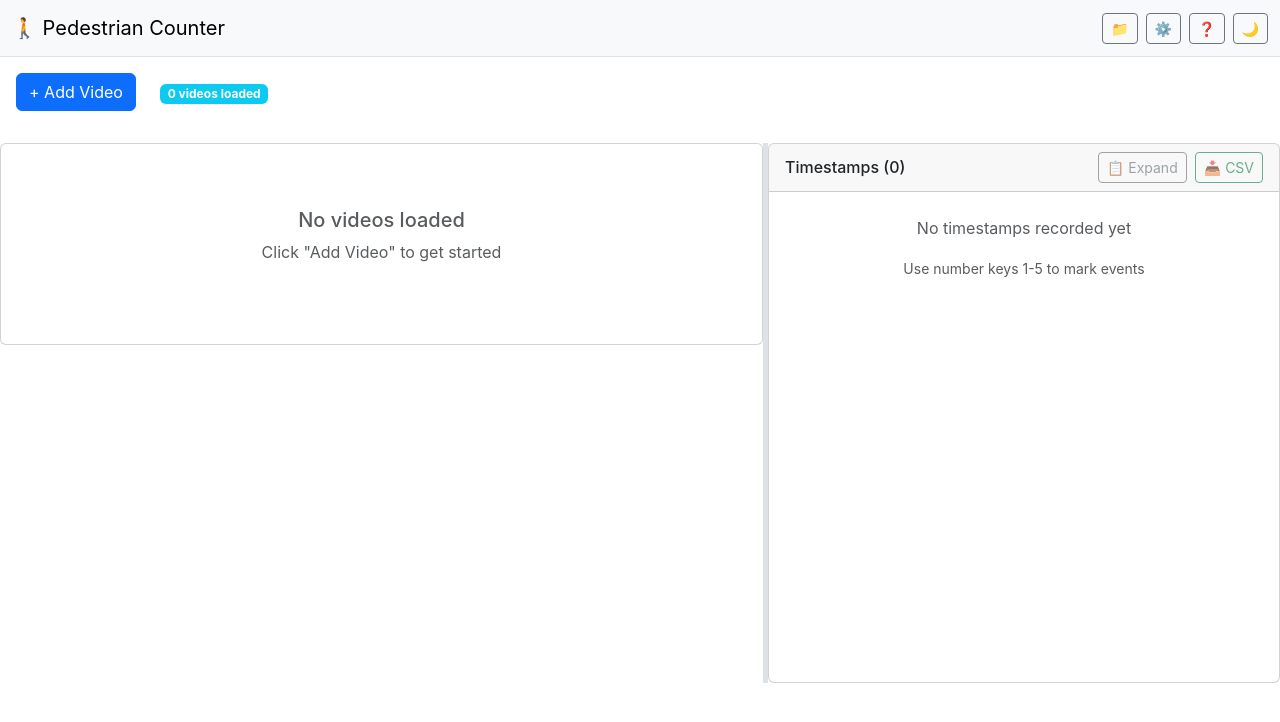
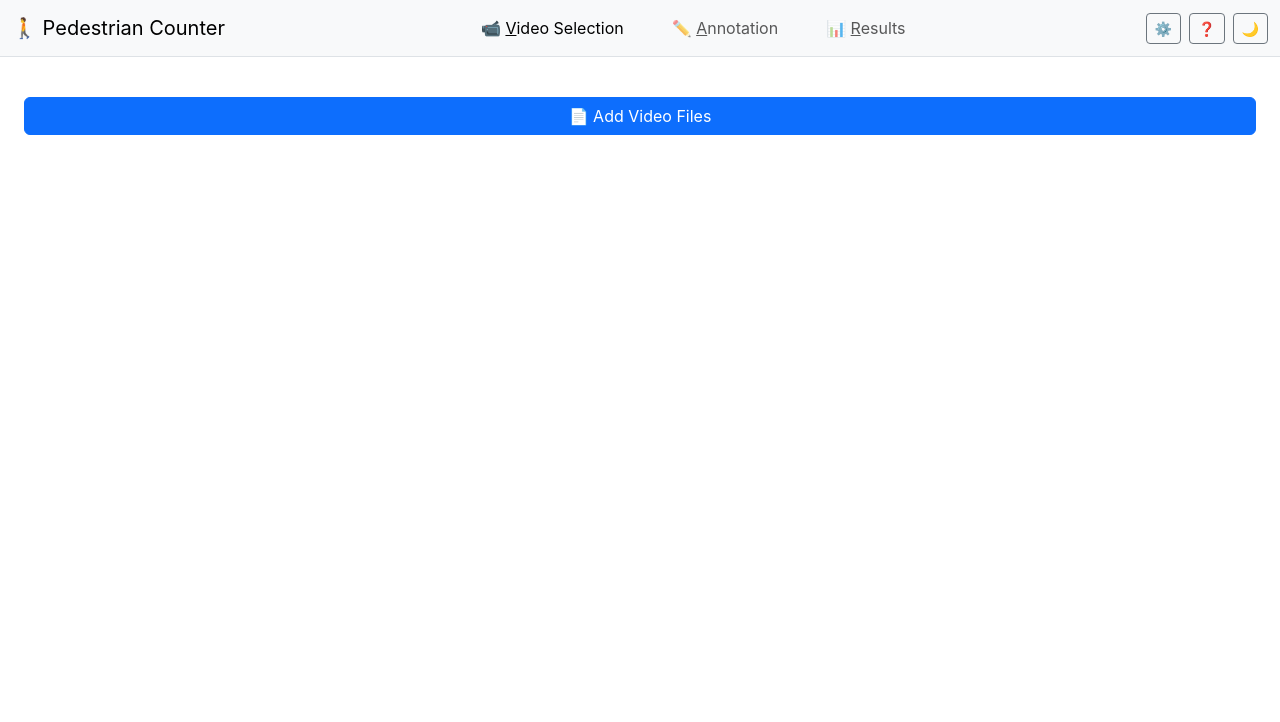
Before and after one commit to klieret/video-annotation-counts, a React (Create React App) app: page / in a window 1280 px wide. Shown: the top 722 px of the page. Built offline with nearby package versions, Linux system fonts and the light colour scheme.

Commit message:
New user interface organized in tabs & lots of ergonomics

```diff
--- a/src/App.tsx
+++ b/src/App.tsx
@@ -2,7 +2,7 @@ import React, { useState, useEffect, useCallback, useRef } from 'react';
 import { Container, Row, Col } from 'react-bootstrap';
 import { VideoFile, EventType, Timestamp, VideoState } from './types';
 import { generateId, getVideoColors, calculateRealWorldTime } from './utils';
-import Header from './components/Header';
+import Header, { TabType } from './components/Header';
 import VideoUpload from './components/VideoUpload';
 import VideoPlayer from './components/VideoPlayer';
 import TimestampTable from './components/TimestampTable';
@@ -42,7 +42,7 @@ const App: React.FC = () => {
   const [leftPanelWidth, setLeftPanelWidth] = useState<number>(60); // percentage
   const [showNoteModal, setShowNoteModal] = useState<boolean>(false);
   const [editingTimestamp, setEditingTimestamp] = useState<Timestamp | null>(null);
-  const [showVideoUpload, setShowVideoUpload] = useState<boolean>(true);
+  const [activeTab, setActiveTab] = useState<TabType>('video-selection');
   const [showSettingsModal, setShowSettingsModal] = useState<boolean>(false);
   const [showHelpModal, setShowHelpModal] = useState<boolean>(false);
   const [seekSeconds, setSeekSeconds] = useState<number>(1);
@@ -126,6 +126,35 @@ const App: React.FC = () => {
     }
 
     switch (event.key) {
+      case 'v':
+      case 'V':
+        event.preventDefault();
+        setActiveTab('video-selection');
+        break;
+      case 'a':
+      case 'A':
+        event.preventDefault();
+        setActiveTab('annotation');
+        break;
+      case 'r':
+      case 'R':
+        event.preventDefault();
+        setActiveTab('results');
+        break;
+      case 'n':
+      case 'N':
+        event.preventDefault();
+        // Add note to the last event
+        if (timestamps.length > 0) {
+          const lastTimestamp = timestamps[timestamps.length - 1];
+          setEditingTimestamp(lastTimestamp);
+          setShowNoteModal(true);
+        }
+        break;
+      case '?':
+        event.preventDefault();
+        setShowHelpModal(true);
+        break;
       case 'i':
         event.preventDefault();
         setVideoState(prev => ({
@@ -262,20 +291,11 @@ const App: React.FC = () => {
     };
   }, [handleMouseMove, handleMouseUp]);
 
+  const renderTabContent = () => {
+    switch (activeTab) {
+      case 'video-selection':
         return (
-    <div className="app-container">
-      <Header
-        darkMode={darkMode}
-        onToggleDarkMode={() => setDarkMode(!darkMode)}
-        showVideoUpload={showVideoUpload}
-        onToggleVideoUpload={() => setShowVideoUpload(!showVideoUpload)}
-        onShowSettings={() => setShowSettingsModal(true)}
-        onShowHelp={() => setShowHelpModal(true)}
-      />
-
-      <Container fluid className="main-content p-0">
-        <div className={`video-upload-section ${showVideoUpload ? '' : 'collapsed'}`}>
-          <div className="p-3">
+          <Container fluid className="p-4">
             <VideoUpload
               videos={videos}
               onVideosChange={setVideos}
@@ -283,10 +303,13 @@ const App: React.FC = () => {
               timestamps={timestamps}
               onTimestampsChange={setTimestamps}
             />
-          </div>
-        </div>
+          </Container>
+        );
 
-        <Row className="g-0" style={{ height: showVideoUpload ? 'calc(100% - 200px)' : '100%' }}>
+      case 'annotation':
+        return (
+          <Container fluid className="main-content p-0">
+            <Row className="g-0" style={{ height: '100%' }}>
               <Col style={{ width: `${leftPanelWidth}%`, maxWidth: `${leftPanelWidth}%` }}>
                 <VideoPlayer
                   videos={videos}
@@ -312,7 +335,10 @@ const App: React.FC = () => {
                   onTimestampsChange={setTimestamps}
                   eventTypes={eventTypes}
                   currentTime={videoState.currentTime}
-      onSeekTo={(time: number) => setVideoState(prev => ({ ...prev, currentTime: time }))}
+                  onSeekTo={(time: number) => {
+                    setVideoState(prev => ({ ...prev, currentTime: time }));
+                    setActiveTab('annotation');
+                  }}
                   onEditNote={(timestamp: Timestamp) => {
                     setEditingTimestamp(timestamp);
                     setShowNoteModal(true);
@@ -321,6 +347,43 @@ const App: React.FC = () => {
               </Col>
             </Row>
           </Container>
+        );
+
+      case 'results':
+        return (
+          <Container fluid className="p-4">
+            <TimestampTable
+              timestamps={timestamps}
+              onTimestampsChange={setTimestamps}
+              eventTypes={eventTypes}
+              currentTime={videoState.currentTime}
+              onSeekTo={(time: number) => setVideoState(prev => ({ ...prev, currentTime: time }))}
+              onEditNote={(timestamp: Timestamp) => {
+                setEditingTimestamp(timestamp);
+                setShowNoteModal(true);
+              }}
+              isFullscreen={true}
+            />
+          </Container>
+        );
+
+      default:
+        return null;
+    }
+  };
+
+  return (
+    <div className="app-container">
+      <Header
+        darkMode={darkMode}
+        onToggleDarkMode={() => setDarkMode(!darkMode)}
+        activeTab={activeTab}
+        onTabChange={setActiveTab}
+        onShowSettings={() => setShowSettingsModal(true)}
+        onShowHelp={() => setShowHelpModal(true)}
+      />
+
+      {renderTabContent()}
 
       <NoteModal
         show={showNoteModal}
--- a/src/components/Header.tsx
+++ b/src/components/Header.tsx
@@ -1,31 +1,50 @@
 import React from 'react';
-import { Navbar, Container, Button } from 'react-bootstrap';
+import { Navbar, Container, Button, Nav } from 'react-bootstrap';
+
+export type TabType = 'video-selection' | 'annotation' | 'results';
 
 interface HeaderProps {
   darkMode: boolean;
   onToggleDarkMode: () => void;
-  showVideoUpload: boolean;
-  onToggleVideoUpload: () => void;
+  activeTab: TabType;
+  onTabChange: (tab: TabType) => void;
   onShowSettings: () => void;
   onShowHelp: () => void;
 }
 
-const Header: React.FC<HeaderProps> = ({ darkMode, onToggleDarkMode, showVideoUpload, onToggleVideoUpload, onShowSettings, onShowHelp }) => {
+const Header: React.FC<HeaderProps> = ({ darkMode, onToggleDarkMode, activeTab, onTabChange, onShowSettings, onShowHelp }) => {
   return (
     <Navbar bg={darkMode ? 'dark' : 'light'} variant={darkMode ? 'dark' : 'light'} className="border-bottom">
       <Container fluid>
         <Navbar.Brand>
           🚶 Pedestrian Counter
         </Navbar.Brand>
+
+        <Nav className="mx-auto">
+          <Nav.Link
+            active={activeTab === 'video-selection'}
+            onClick={() => onTabChange('video-selection')}
+            className="px-4"
+          >
+            📹 <u>V</u>ideo Selection
+          </Nav.Link>
+          <Nav.Link
+            active={activeTab === 'annotation'}
+            onClick={() => onTabChange('annotation')}
+            className="px-4"
+          >
+            ✏️ <u>A</u>nnotation
+          </Nav.Link>
+          <Nav.Link
+            active={activeTab === 'results'}
+            onClick={() => onTabChange('results')}
+            className="px-4"
+          >
+            📊 <u>R</u>esults
+          </Nav.Link>
+        </Nav>
+
         <div className="d-flex align-items-center gap-2">
-          <Button
-            variant="outline-secondary"
-            size="sm"
-            onClick={onToggleVideoUpload}
-            title="Toggle video upload section"
-          >
-            {showVideoUpload ? '📁' : '📂'}
-          </Button>
           <Button
             variant="outline-secondary"
             size="sm"
--- a/src/components/HelpModal.tsx
+++ b/src/components/HelpModal.tsx
@@ -7,17 +7,28 @@ interface HelpModalProps {
 }
 
 const HelpModal: React.FC<HelpModalProps> = ({ show, onHide }) => {
-  const shortcuts = [
-    { key: '1-5', description: 'Mark events (works even when other controls are focused)' },
-    { key: 'Space', description: 'Play/pause video' },
-    { key: 'i', description: 'Increase playback speed by 1.0x' },
-    { key: 'u', description: 'Decrease playback speed by 1.0x' },
-    { key: 'j / ←', description: 'Seek backward 1 second' },
-    { key: 'l / →', description: 'Seek forward 1 second' },
-    { key: 'Shift + j / Shift + ←', description: 'Seek backward 10 seconds' },
-    { key: 'Shift + l / Shift + →', description: 'Seek forward 10 seconds' },
-    { key: 'Backspace', description: 'Delete closest timestamp to current position' }
-  ];
+  const shortcutCategories = {
+    general: [
+      { key: 'v', description: 'Switch to Video Selection tab' },
+      { key: 'a', description: 'Switch to Annotation tab' },
+      { key: 'r', description: 'Switch to Results tab' },
+      { key: '?', description: 'Show help & keyboard shortcuts' }
+    ],
+    videoPlayback: [
+      { key: 'Space', description: 'Play/pause video' },
+      { key: 'i', description: 'Increase playback speed by 1.0x' },
+      { key: 'u', description: 'Decrease playback speed by 1.0x' },
+      { key: 'j / ←', description: 'Seek backward (configurable, default 1 second)' },
+      { key: 'l / →', description: 'Seek forward (configurable, default 1 second)' },
+      { key: 'Shift + j / Shift + ←', description: 'Seek backward (configurable, default 10 seconds)' },
+      { key: 'Shift + l / Shift + →', description: 'Seek forward (configurable, default 10 seconds)' }
+    ],
+    annotation: [
+      { key: '1-5', description: 'Mark events (works even when other controls are focused)' },
+      { key: 'n', description: 'Add note to the last marked event' },
+      { key: 'Backspace', description: 'Delete closest timestamp to current position' }
+    ]
+  };
 
   return (
     <Modal show={show} onHide={onHide} centered size="lg">
@@ -46,6 +57,8 @@ const HelpModal: React.FC<HelpModalProps> = ({ show, onHide }) => {
 
         <div className="mb-4">
           <h5>Keyboard Shortcuts</h5>
+
+          <h6 className="mt-3 mb-2">General</h6>
           <Table striped bordered hover size="sm">
             <thead>
               <tr>
@@ -54,7 +67,43 @@ const HelpModal: React.FC<HelpModalProps> = ({ show, onHide }) => {
               </tr>
             </thead>
             <tbody>
-              {shortcuts.map((shortcut, index) => (
+              {shortcutCategories.general.map((shortcut, index) => (
+                <tr key={index}>
+                  <td><code>{shortcut.key}</code></td>
+                  <td>{shortcut.description}</td>
+                </tr>
+              ))}
+            </tbody>
+          </Table>
+
+          <h6 className="mt-3 mb-2">Video Playback</h6>
+          <Table striped bordered hover size="sm">
+            <thead>
+              <tr>
+                <th>Key</th>
+                <th>Action</th>
+              </tr>
+            </thead>
+            <tbody>
+              {shortcutCategories.videoPlayback.map((shortcut, index) => (
+                <tr key={index}>
+                  <td><code>{shortcut.key}</code></td>
+                  <td>{shortcut.description}</td>
+                </tr>
+              ))}
+            </tbody>
+          </Table>
+
+          <h6 className="mt-3 mb-2">Annotation</h6>
+          <Table striped bordered hover size="sm">
+            <thead>
+              <tr>
+                <th>Key</th>
+                <th>Action</th>
+              </tr>
+            </thead>
+            <tbody>
+              {shortcutCategories.annotation.map((shortcut, index) => (
                 <tr key={index}>
                   <td><code>{shortcut.key}</code></td>
                   <td>{shortcut.description}</td>
--- a/src/components/TimestampTable.tsx
+++ b/src/components/TimestampTable.tsx
@@ -1,5 +1,5 @@
-import React, { useState, useEffect, useRef } from 'react';
-import { Card, Table, Button, Dropdown, Modal, Row, Col } from 'react-bootstrap';
+import React, { useEffect, useRef } from 'react';
+import { Card, Table, Button, Dropdown, Row, Col } from 'react-bootstrap';
 import { Timestamp, EventType } from '../types';
 import { exportToCSV } from '../utils';
 
@@ -10,6 +10,7 @@ interface TimestampTableProps {
   currentTime: number;
   onSeekTo: (time: number) => void;
   onEditNote: (timestamp: Timestamp) => void;
+  isFullscreen?: boolean;
 }
 
 const TimestampTable: React.FC<TimestampTableProps> = ({
@@ -18,9 +19,9 @@ const TimestampTable: React.FC<TimestampTableProps> = ({
   eventTypes,
   currentTime,
   onSeekTo,
-  onEditNote
+  onEditNote,
+  isFullscreen = false
 }) => {
-  const [showFullModal, setShowFullModal] = useState<boolean>(false);
   const activeRowRef = useRef<HTMLTableRowElement>(null);
   const tableContainerRef = useRef<HTMLDivElement>(null);
 
@@ -92,6 +93,7 @@ const TimestampTable: React.FC<TimestampTableProps> = ({
           <tr>
             <th style={{ width: '120px' }}>Event</th>
             <th>Time</th>
+            <th>Note</th>
             <th style={{ width: '120px' }}>Actions</th>
           </tr>
         </thead>
@@ -140,6 +142,11 @@ const TimestampTable: React.FC<TimestampTableProps> = ({
                 </td>
               <td>
                 <small>{timestamp.timeHHMMSS}</small>
+              </td>
+              <td>
+                <small className="text-muted" style={{ maxWidth: '150px', overflow: 'hidden', textOverflow: 'ellipsis', whiteSpace: 'nowrap' }}>
+                  {timestamp.note || '-'}
+                </small>
               </td>
               <td>
                 <div className="d-flex gap-1">
@@ -245,8 +252,43 @@ const TimestampTable: React.FC<TimestampTableProps> = ({
     </Table>
   );
 
+  if (isFullscreen) {
     return (
-    <>
+      <Card style={{ height: '100%' }}>
+        <Card.Header>
+          <Row className="align-items-center">
+            <Col>
+              <h6 className="mb-0">
+                All Timestamp Data ({timestamps.length})
+              </h6>
+            </Col>
+            <Col xs="auto">
+              <Button
+                variant="outline-success"
+                size="sm"
+                onClick={handleExportCSV}
+                disabled={timestamps.length === 0}
+              >
+                📥 Export CSV
+              </Button>
+            </Col>
+          </Row>
+        </Card.Header>
+        <Card.Body className="p-0" style={{ maxHeight: 'calc(100vh - 200px)', overflowY: 'auto' }}>
+          {timestamps.length > 0 ? (
+            <FullTable />
+          ) : (
+            <div className="text-center text-muted p-4">
+              <p>No timestamps recorded yet</p>
+              <small>Use number keys 1-5 to mark events in the Annotation tab</small>
+            </div>
+          )}
+        </Card.Body>
+      </Card>
+    );
+  }
+
+  return (
     <Card style={{ height: '100%' }}>
       <Card.Header>
         <Row className="align-items-center">
@@ -256,15 +298,6 @@ const TimestampTable: React.FC<TimestampTableProps> = ({
             </h6>
           </Col>
           <Col xs="auto">
-              <div className="d-flex gap-2">
-                <Button
-                  variant="outline-secondary"
-                  size="sm"
-                  onClick={() => setShowFullModal(true)}
-                  disabled={timestamps.length === 0}
-                >
-                  📋 Expand
-                </Button>
             <Button
               variant="outline-success"
               size="sm"
@@ -273,7 +306,6 @@ const TimestampTable: React.FC<TimestampTableProps> = ({
             >
               📥 CSV
             </Button>
-              </div>
           </Col>
         </Row>
       </Card.Header>
@@ -288,25 +320,6 @@ const TimestampTable: React.FC<TimestampTableProps> = ({
         )}
       </Card.Body>
     </Card>
-
-      {/* Full data modal */}
-      <Modal show={showFullModal} onHide={() => setShowFullModal(false)} size="xl">
-        <Modal.Header closeButton>
-          <Modal.Title>All Timestamp Data</Modal.Title>
-        </Modal.Header>
-        <Modal.Body style={{ maxHeight: '70vh', overflowY: 'auto' }}>
-          <FullTable />
-        </Modal.Body>
-        <Modal.Footer>
-          <Button variant="outline-success" onClick={handleExportCSV}>
-            📥 Export CSV
-          </Button>
-          <Button variant="secondary" onClick={() => setShowFullModal(false)}>
-            Close
-          </Button>
-        </Modal.Footer>
-      </Modal>
-    </>
   );
 };
 
--- a/src/components/VideoUpload.tsx
+++ b/src/components/VideoUpload.tsx
@@ -1,5 +1,5 @@
 import React, { useRef, useState } from 'react';
-import { Button, Row, Col, Form, Badge, Spinner, Alert } from 'react-bootstrap';
+import { Button, Row, Col, Form, Spinner, Alert } from 'react-bootstrap';
 import { VideoFile, VideoState, Timestamp } from '../types';
 import { generateId, getVideoColors, inferStartTime, getVideoDuration, calculateTotalDuration, parseTime, formatTime, calculateRealWorldTime } from '../utils';
 
@@ -178,12 +178,70 @@ const VideoUpload: React.FC<VideoUploadProps> = ({ videos, onVideosChange, onVid
 
   return (
     <div>
-      <Row className="align-items-center mb-3">
-        <Col xs="auto">
+      {/* Start time field at the top */}
+      {videos.length > 0 && (
+        <Row className="align-items-center mb-3 p-3 bg-light rounded">
+          <Col xs="auto">
+            <Form.Label className="mb-1 fw-bold">Start Time:</Form.Label>
+          </Col>
+          <Col xs="auto">
+            <Form.Control
+              type="text"
+              size="sm"
+              value={videos[0].startTime}
+              onChange={(e: React.ChangeEvent<HTMLInputElement>) => handleStartTimeChange(videos[0].id, e.target.value)}
+              placeholder="HH:MM:SS"
+              pattern="[0-9]{2}:[0-9]{2}:[0-9]{2}"
+              style={{ width: '120px' }}
+              title="Start time in HH:MM:SS format"
+            />
+          </Col>
+          <Col>
+            <small className="text-muted">
+              Set the real-world start time for the first video. Subsequent videos will automatically continue from where the previous one ends.
+            </small>
+          </Col>
+        </Row>
+      )}
+
+      {error && (
+        <Alert variant="danger" dismissible onClose={() => setError('')}>
+          {error}
+        </Alert>
+      )}
+
+      {/* Video list */}
+      {videos.map((video) => (
+        <Row key={video.id} className="align-items-center mb-2 p-2 border rounded">
+          <Col>
+            <div className="fw-bold" title={video.name}>
+              {video.name}
+            </div>
+            <small className="text-muted">
+              Duration: {formatTime(video.duration)} | Time range: {getVideoTimeRange(video)}
+            </small>
+          </Col>
+          <Col xs="auto">
+            <Button
+              variant="outline-danger"
+              size="sm"
+              onClick={() => handleRemoveVideo(video.id)}
+            >
+              Remove
+            </Button>
+          </Col>
+        </Row>
+      ))}
+
+      {/* Add video button at the bottom */}
+      <Row className="align-items-center mt-3">
+        <Col>
           <Button
             variant="primary"
             onClick={handleAddVideo}
             disabled={loading}
+            className="w-100"
+            data-add-video="true"
           >
             {loading ? (
               <>
@@ -191,7 +249,7 @@ const VideoUpload: React.FC<VideoUploadProps> = ({ videos, onVideosChange, onVid
                 Loading...
               </>
             ) : (
-              '+ Add Video'
+              '📄 Add Video Files'
             )}
           </Button>
           <input
@@ -203,59 +261,7 @@ const VideoUpload: React.FC<VideoUploadProps> = ({ videos, onVideosChange, onVid
             onChange={handleFileSelect}
           />
         </Col>
-        <Col xs="auto">
-          <Badge bg="info">
-            {videos.length} video{videos.length !== 1 ? 's' : ''} loaded
-          </Badge>
-        </Col>
       </Row>
-
-      {error && (
-        <Alert variant="danger" dismissible onClose={() => setError('')}>
-          {error}
-        </Alert>
-      )}
-
-      {videos.map((video, index) => (
-        <Row key={video.id} className="align-items-center mb-2 p-2 border rounded">
-          <Col xs="auto">
-            <div
-              className="video-indicator"
-              style={{ backgroundColor: video.color }}
-            />
-          </Col>
-          <Col>
-            <div className="fw-bold">{video.name}</div>
-            <small className="text-muted">
-              Duration: {formatTime(video.duration)} | Time range: {getVideoTimeRange(video)}
-            </small>
-          </Col>
-          {index === 0 && (
-            <Col xs="auto">
-              <Form.Label className="small text-muted mb-1">Start Time</Form.Label>
-              <Form.Control
-                type="text"
-                size="sm"
-                value={video.startTime}
-                onChange={(e: React.ChangeEvent<HTMLInputElement>) => handleStartTimeChange(video.id, e.target.value)}
-                placeholder="HH:MM:SS"
-                pattern="[0-9]{2}:[0-9]{2}:[0-9]{2}"
-                style={{ width: '100px' }}
-                title="Start time in HH:MM:SS format"
-              />
-            </Col>
-          )}
-          <Col xs="auto">
-            <Button
-              variant="outline-danger"
-              size="sm"
-              onClick={() => handleRemoveVideo(video.id)}
-            >
-              Remove
-            </Button>
-          </Col>
-        </Row>
-      ))}
     </div>
   );
 };
```
Also changed, not shown: src/components/SettingsModal.tsx (+6 -4 lines), 1 other file (tests, documents, lock files or other folders). Lines whose indentation alone changed are shown as unchanged.
